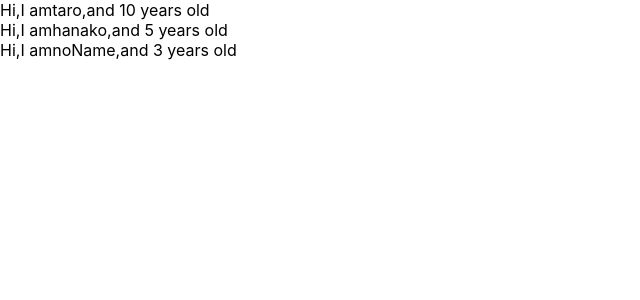
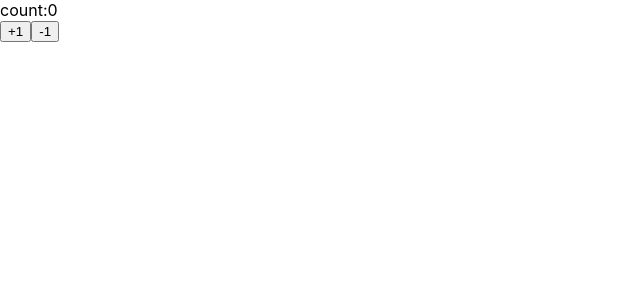
Before and after one commit to Ujeep/react-redux, a React (Create React App) app: page / in a window 1280 px wide. Shown: the top 300 px of the page, without its empty margins (0-640 px from the left). Built offline with nearby package versions, Linux system fonts and the light colour scheme.

Commit message:
learn state

```diff
--- a/src/App.js
+++ b/src/App.js
@@ -1,39 +1,32 @@
-import React from 'react';
-import PropTypes from 'prop-types';
+import React, { Component } from 'react';
 
-// function App() {
-//   return (
-//   <React.Fragment>
-//     <label htmlFor="bar">bar</label>
-//     <input type="text" onChange={() => {console.log("click")}}/>
-//   </React.Fragment>
-//   )
-// }
 
-const App = () => {
-  const profiles = [
-    { name: "taro", age: 10 },
-    { name: "hanako", age: 5 },
-    { name: "noName", age: 3 }
-  ]
-  return (
-    <div>
-      {
-        profiles.map((profile, index) => {
-          return <User name={profile.name} age={profile.age} key={index} />
-        })
-      }
-    </div>
-  )
-}
+const App = () => (<Counter></Counter>)
 
-const User = (props) => {
-  return <div>Hi,I am{props.name},and {props.age} years old</div>
-}
+class Counter extends Component {
 
-User.propTypes = {
-  name: PropTypes.string,
-  age: PropTypes.number.isRequired
+  constructor(props) {
+    super(props)
+    this.state = { count: 0 }
+  }
+
+  handlePlusButton = () => {
+    this.setState({ count: this.state.count + 1 })
+  }
+
+  handleMinusButton = () => {
+    this.setState({ count: this.state.count - 1 })
+  }
+
+  render() {
+    return (
+      <React.Fragment>
+        <div>count:{this.state.count}</div>
+        <button onClick={this.handlePlusButton}>+1</button>
+        <button onClick={this.handleMinusButton}>-1</button>
+      </React.Fragment>
+    )
+  }
 }
 
 export default App;
```
